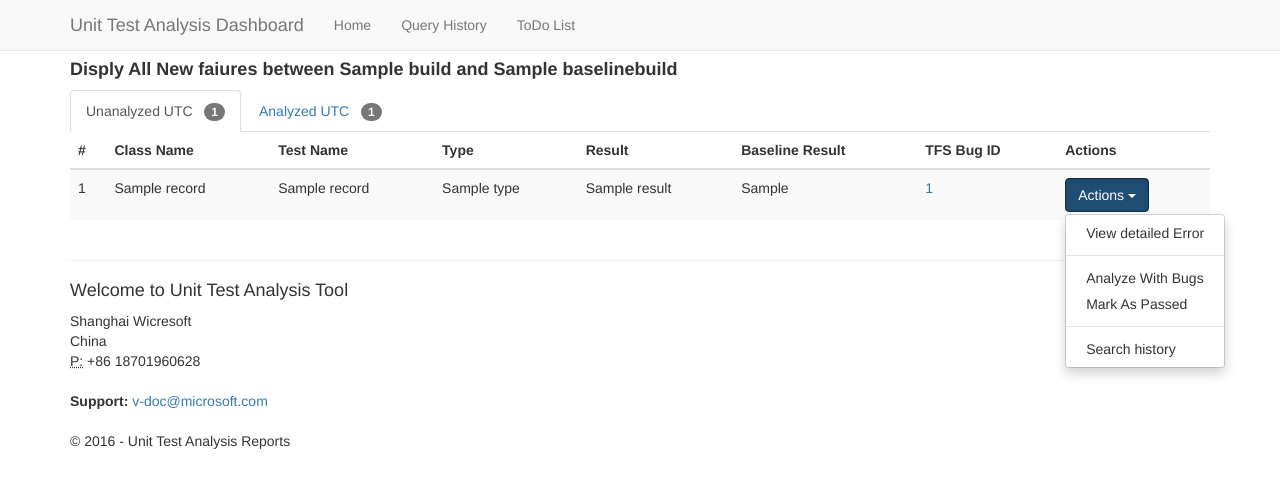
After one commit to Wicreman/UnitTestAnalysis, a Flask app: template UnitTestAnalysis/UnitTestAnalysis/templates/newfailures.html in a window 1280 px wide, after a click on "Actions". The commit adds this page. Shown: the top 488 px of the page. Run offline with Flask 2, Linux system fonts and the light colour scheme; the template is opened without the code that fills it: most values are stand-ins (such as "Sample title", 1, 10 or a date in 2020); parts of the project's set-up code (start-up, migrations or seed data) failed here and were passed over; some libraries are stand-ins or nearby versions.

Commit message:
1. add "analyze with baseline bug" action 2. add "view new failure" action

```diff
--- /dev/null
+++ b/UnitTestAnalysis/UnitTestAnalysis/templates/newfailures.html
@@ -0,0 +1,198 @@
+{% extends "layout.html" %}
+
+{% block content %}
+<h4><strong>Disply All New faiures between {{build}} and {{baselinebuild}}</strong></h4>
+<div class="row">
+    <div class="col-md-12">
+        <ul class="nav nav-tabs">
+            <li class="active"><a aria-expanded="true" href="#unanalyzed" data-toggle="tab">Unanalyzed UTC &nbsp;&nbsp;<span class="badge">{{ unanalyzed_records|length }}</span></a></li>
+            <li><a aria-expanded="false" href="#analyzed" data-toggle="tab">Analyzed UTC &nbsp;&nbsp;<span class="badge">{{ analyzed_records|length }}</span></a></li>
+        </ul>
+        <div class="tab-content" id="myTabContent">
+            <div class="tab-pane fade active in" id="unanalyzed">
+                <table class="table table-striped table-hover">
+                    <thead>
+                        <tr>
+                            <th>#</th>
+                            <th>Class Name</th>
+                            <th>Test Name</th>
+                            <th>Type</th>
+                            <th>Result</th>
+                            <th>Baseline Result</th>
+                            <th>TFS Bug ID</th>
+                            <th>Actions</th>
+                        </tr>
+                    </thead>
+                    <tbody>
+                        {% for record in unanalyzed_records %}
+                        <tr>
+                            <td>{{ loop.index }}</td>
+                            <td>{{ record['ClassName'] }}</td>
+                            <td>{{ record['TestName'] }}</td>
+                            <td>{{ record['Type'] }}</td>
+                            <td>{{ record['Result'] }}</td>
+                            <td>{{ record['BaselineResult'] }}</td>
+                            <td><a href="http://vstfmbs:8080/tfs/MBS/DAXSE/_workitems/edit/{{ record['TFSBugID'] }}">{{ record['TFSBugID'] }}</a></td>
+                            <td>
+                                <!-- Trigger the modal with a button -->
+                                <div class="btn-group">
+                                    <button type="button" class="btn btn-primary dropdown-toggle" data-toggle="dropdown" aria-haspopup="true" aria-expanded="false">
+                                        Actions
+                                        <span class="caret"></span>
+                                    </button>
+                                    <ul class="dropdown-menu">
+                                        <li><a data-toggle="modal" href="#view{{ loop.index }}">View detailed Error</a></li>
+                                        <li role="separator" class="divider"></li>
+                                        <li><a data-toggle="modal" href="#{{ loop.index }}">Analyze With Bugs</a></li>
+                                        <li><a href="{{ url_for('mark', build=build, classname=record['ClassName'], testname=record['TestName'])}}">Mark As Passed</a></li>
+                                        <li role="separator" class="divider"></li>
+                                        <li><a target="_blank" href="{{ url_for('query',classname=record['ClassName'], testname=record['TestName']) }} ">Search history</a></li>
+                                    </ul>
+                                </div>
+                                <!--Modal for view action-->
+                                <div class="modal fade" id="view{{ loop.index }}" role="dialog">
+                                    <div class="modal-dialog modal-md">
+                                        <div class="modal-content">
+                                            <div class="modal-header">
+                                                <button type="button" class="close" data-dismiss="modal">&times;</button>
+                                                <h4 class="modal-title"><b>Class Name:</b>&nbsp;&nbsp;{{ record['ClassName'] }}</h4>
+                                                <h4 class="modal-title"><b>Test Name:</b>&nbsp;&nbsp;{{ record['TestName'] }}</h4>
+                                            </div>
+                                            <div class="modal-body">
+                                                <h3>{{ record['ErrorMessage'] }}</h3>
+                                            </div>
+                                        </div>
+                                    </div>
+                                </div>
+                                <!-- Modal For Anlysis action -->
+                                <div class="modal fade" id="{{ loop.index }}" role="dialog">
+                                    <div class="modal-dialog modal-md">
+                                        <!-- Modal content-->
+                                        <div class="modal-content">
+                                            <div class="modal-header">
+                                                <button type="button" class="close" data-dismiss="modal">&times;</button>
+                                                <h4 class="modal-title">Analyze Failed Cases With TFS Bug</h4>
+                                            </div>
+                                            <div class="modal-body">
+                                                <form class="form-inline" method="POST" action="{{ url_for('analyze') }}">
+                                                    <div class="form-group">
+                                                        <label class="sr-only" for="exampleInputAmount">TFS Bug ID</label>
+                                                        <div class="input-group input-group-lg">
+                                                            <input type="hidden" name="build" value="{{ build }}" />
+                                                            <input type="hidden" name="classname" value="{{ record['ClassName'] }}" />
+                                                            <input type="hidden" name="testname" value="{{ record['TestName'] }}" />
+                                                            <input type="text" class="form-control" id="bugid" name="bugid" placeholder="please enter TFS bug ID">
+                                                        </div>
+                                                    </div>
+                                                    <button type="submit" class="btn btn-primary btn-lg">Analyze</button>
+                                                </form>
+                                            </div>
+                                        </div>
+                                    </div>
+                                </div>
+                                <!--<a href="#">Mark as Passed </a> -->
+                            </td>
+                        </tr>
+                        {% endfor %}
+                    </tbody>
+                </table>
+            </div>
+            <div class="tab-pane fade" id="analyzed">
+                <table class="table table-striped table-hover">
+                    <thead>
+                        <tr>
+                            <th>#</th>
+                            <th>Class Name</th>
+                            <th>Test Name</th>
+                            <th>Type</th>
+                            <th>Result</th>
+                            <th>Baseline Result</th>
+                            <th>TFS Bug ID</th>
+                            <th>Actions</th>
+                        </tr>
+                    </thead>
+                    <tbody>
+                        {% for record in analyzed_records %}
+                        <tr>
+                            <td>{{ loop.index }}</td>
+                            <td>{{ record['ClassName'] }}</td>
+                            <td>{{ record['TestName'] }}</td>
+                            <td>{{ record['Type'] }}</td>
+                            <td>{{ record['Result'] }}</td>
+                            <td>{{ record['BaselineResult'] }}</td>
+                            <td><a href="http://vstfmbs:8080/tfs/MBS/DAXSE/_workitems/edit/{{ record['TFSBugID'] }}">{{ record['TFSBugID'] }}</a></td>
+                            <td>
+                                <!-- Trigger the modal with a button -->
+                                <div class="btn-group">
+                                    <button type="button" class="btn btn-primary dropdown-toggle" data-toggle="dropdown" aria-haspopup="true" aria-expanded="false">
+                                        Actions
+                                        <span class="caret"></span>
+                                    </button>
+                                    <ul class="dropdown-menu">
+                                        <li><a data-toggle="modal" href="#view{{ loop.index }}analyzed">View detailed Error</a></li>
+                                        <li role="separator" class="divider"></li>
+                                        <li><a data-toggle="modal" href="#{{ loop.index }}analyzed">Analyze With Bugs</a></li>
+                                        <li><a href="{{ url_for('clearbug', build=build, classname=record['ClassName'], testname=record['TestName'])}}">Clear Bugs</a></li>
+                                        <li role="separator" class="divider"></li>
+                                        <li><a target="_blank" href="{{ url_for('query',classname=record['ClassName'], testname=record['TestName']) }} ">Search history</a></li>
+                                    </ul>
+                                </div>
+                                <!--Modal for view action-->
+                                <div class="modal fade" id="view{{ loop.index }}analyzed" role="dialog">
+                                    <div class="modal-dialog modal-md">
+                                        <div class="modal-content">
+                                            <div class="modal-header">
+                                                <button type="button" class="close" data-dismiss="modal">&times;</button>
+                                                <h4 class="modal-title"><b>Class Name:</b>&nbsp;&nbsp;{{ record['ClassName'] }}</h4>
+                                                <h4 class="modal-title"><b>Test Name:</b>&nbsp;&nbsp;{{ record['TestName'] }}</h4>
+                                            </div>
+                                            <div class="modal-body">
+                                                <h3>{{ record['ErrorMessage'] }}</h3>
+                                            </div>
+                                        </div>
+                                    </div>
+                                </div>
+                                <!-- Modal For Anlysis action -->
+                                <div class="modal fade" id="{{ loop.index }}analyzed" role="dialog">
+                                    <div class="modal-dialog modal-md">
+                                        <!-- Modal content-->
+                                        <div class="modal-content">
+                                            <div class="modal-header">
+                                                <button type="button" class="close" data-dismiss="modal">&times;</button>
+                                                <h4 class="modal-title">Analyze Failed Cases With TFS Bug</h4>
+                                            </div>
+                                            <div class="modal-body">
+                                                <form class="form-inline" method="POST" action="{{ url_for('analyze') }}">
+                                                    <div class="form-group">
+                                                        <label class="sr-only" for="exampleInputAmount">TFS Bug ID</label>
+                                                        <div class="input-group input-group-lg">
+                                                            <input type="hidden" name="build" value="{{ build }}" />
+                                                            <input type="hidden" name="classname" value="{{ record['ClassName'] }}" />
+                                                            <input type="hidden" name="testname" value="{{ record['TestName'] }}" />
+                                                            <input type="text" class="form-control" id="bugid" name="bugid" placeholder="please enter TFS bug ID">
+                                                        </div>
+                                                    </div>
+                                                    <button type="submit" class="btn btn-primary btn-lg">Analyze</button>
+                                                </form>
+                                            </div>
+                                        </div>
+                                    </div>
+                                </div>
+                                <!--<a href="#">Mark as Passed </a> -->
+                            </td>
+                        </tr>
+                        {% endfor %}
+                    </tbody>
+                </table>
+            </div>
+        </div>
+    </div>
+</div>
+{% endblock %}
+{% block scripts %}
+<script>
+    $(function () {
+        $('[data-toggle="popover"]').popover()
+    })
+</script>
+{% endblock %}
```
Also changed, not shown: UnitTestAnalysis/UnitTestAnalysis/models.py (+57 -0 lines), UnitTestAnalysis/UnitTestAnalysis/templates/index.html (+69 -2 lines), UnitTestAnalysis/UnitTestAnalysis/views.py (+46 -1 lines), 2 other files.
